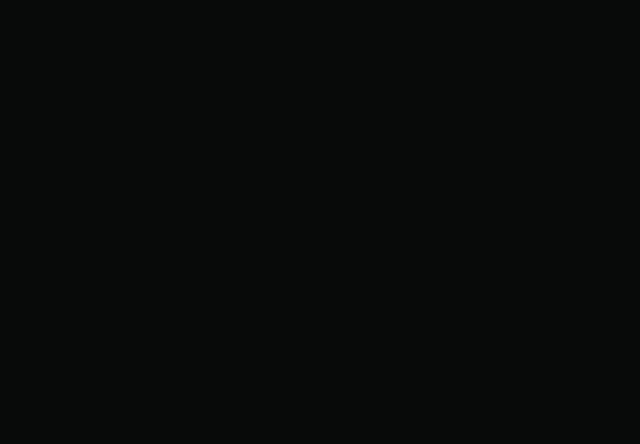
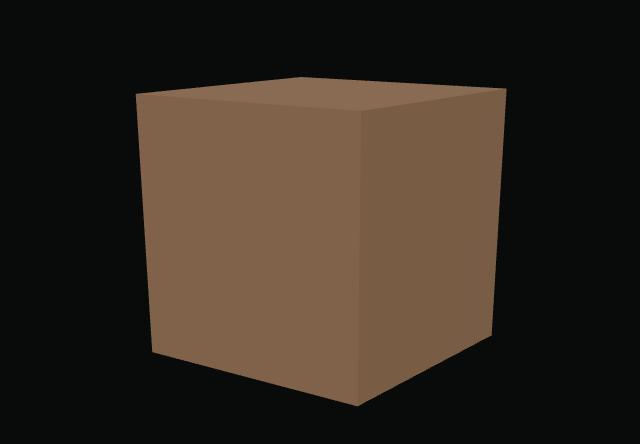
Before and after one commit to BasitBiOyun/yunusemreyilmaz, a Next.js app: page / in a window 1280 px wide. Shown: the top 444 px of the page, without its empty margins (314-954 px from the left). Built offline with nearby package versions, Linux system fonts and the light colour scheme.

Commit message:
Probe Vercel with minimal React Three Fiber scene

```diff
--- a/app/page.tsx
+++ b/app/page.tsx
@@ -1,3 +1,5 @@
+import { RoomExperience } from "@/components/room/RoomExperience";
+
 export default function HomePage() {
-  return <main style={{ minHeight: "100vh", background: "#080a09" }} />;
+  return <RoomExperience />;
 }
```
